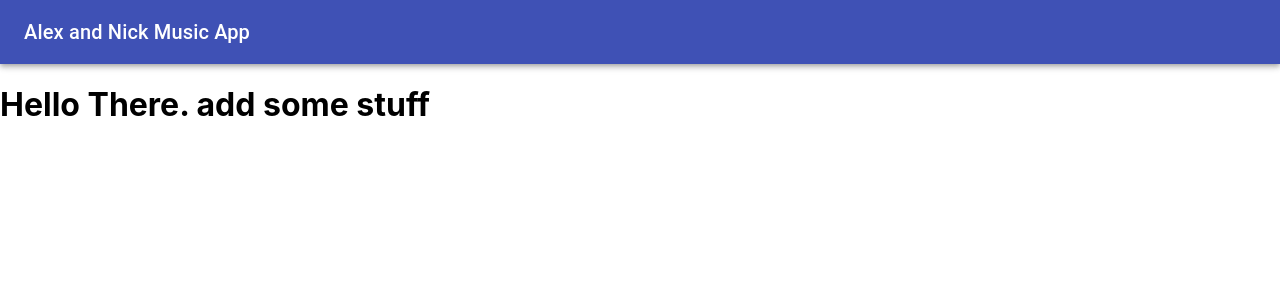
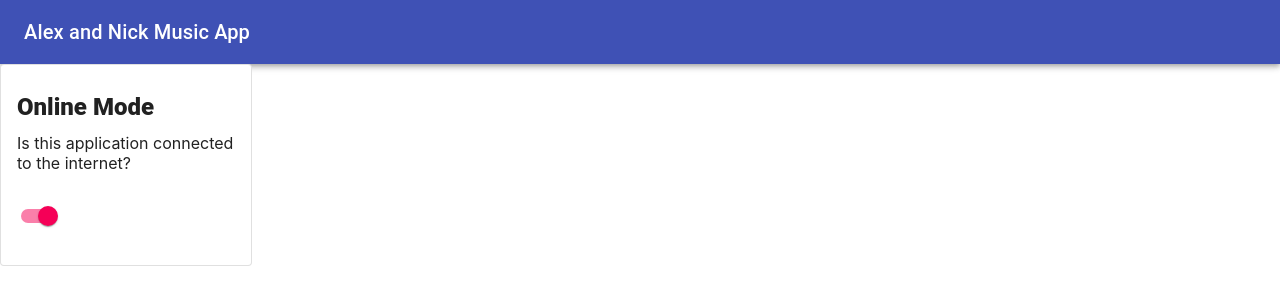
Before and after one commit to nblack0917/my-music-app, a React (Create React App) app: page / in a window 1280 px wide. Both pictures are taken after a click on the button "LOGIN". Shown: the top 302 px of the page. Built offline with nearby package versions, Linux system fonts and the light colour scheme.

Commit message:
added OnlineMode card

```diff
--- a/src/components/Dashboard.js
+++ b/src/components/Dashboard.js
@@ -1,9 +1,10 @@
 import React from 'react'
+import OnlineMode from './OnlineMode'
 
 function Dashboard() {
     return (
         <div>
-            <h1>Hello There. add some stuff</h1>
+            <OnlineMode />
         </div>
     )
 }
--- /dev/null
+++ b/src/components/OnlineMode.js
@@ -0,0 +1,54 @@
+import React, { useState } from 'react';
+import { makeStyles } from '@material-ui/core/styles';
+import Card from '@material-ui/core/Card';
+import CardActions from '@material-ui/core/CardActions';
+import CardContent from '@material-ui/core/CardContent';
+import Switch from '@material-ui/core/Switch';
+import Typography from '@material-ui/core/Typography';
+
+const useStyles = makeStyles({
+    root: {
+        maxWidth: 250,
+        height: 200,
+    },
+    title: {
+        fontWeight:800,
+        margin: "10px 0",
+    },
+});
+
+const OnlineMode = () => {
+    const [state, setState] = React.useState({
+        checkedA: true,
+    });
+
+    const classes = useStyles();
+
+    const handleChange = (event) => {
+        setState({ ...state, [event.target.name]: event.target.checked });
+    };
+
+    return (
+        <Card className={classes.root} variant="outlined">
+            <CardContent>
+                <Typography className={classes.title} variant="h5" component="h2">
+                    Online Mode
+                </Typography>
+                <Typography className={classes.par} variant="body3" component="p">
+                Is this application connected to the internet?
+                </Typography>
+            </CardContent>
+            <CardActions>
+            <Switch
+                className={classes.action}
+                checked={state.checkedA}
+                onChange={handleChange}
+                name="checkedA"
+                inputProps={{ 'aria-label': 'secondary checkbox' }}
+                />
+            </CardActions>
+        </Card>
+    );
+}
+
+export default OnlineMode
```
